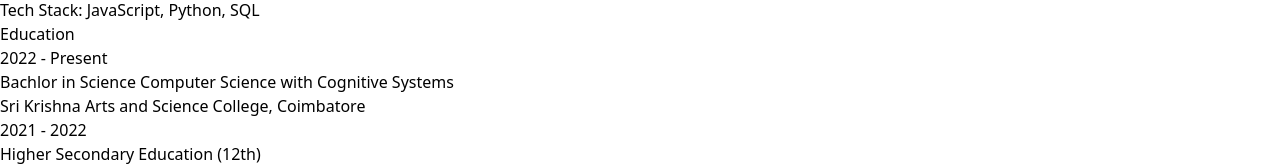
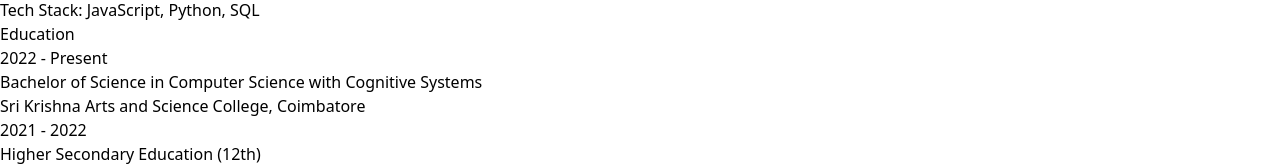
Before and after one commit to Sathyanarayanansakthi/my_site, a React (Vite) app: page / in a window 1280 px wide. Shown: the part 1222-1388 px from the top of the page. Built offline with nearby package versions, Linux system fonts and the light colour scheme.

Commit message:
Update Education.jsx

```diff
--- a/src/components/Education.jsx
+++ b/src/components/Education.jsx
@@ -3,7 +3,7 @@
 const educationData = [
   {
     year: "2022 - Present",
-    degree: "Bachlor in Science Computer Science with Cognitive Systems",
+    degree: "Bachelor of Science in Computer Science with Cognitive Systems",
     institution: "Sri Krishna Arts and Science College, Coimbatore",
   },
   {
```
